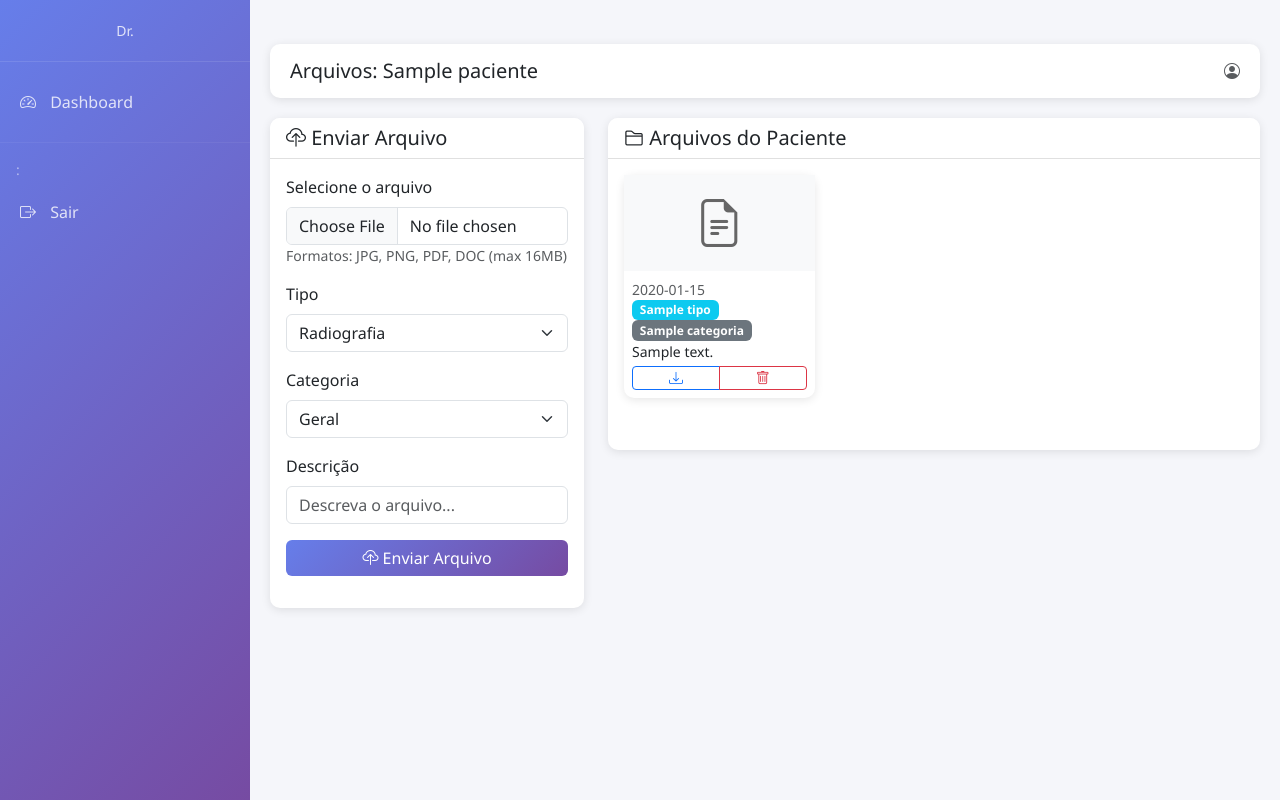
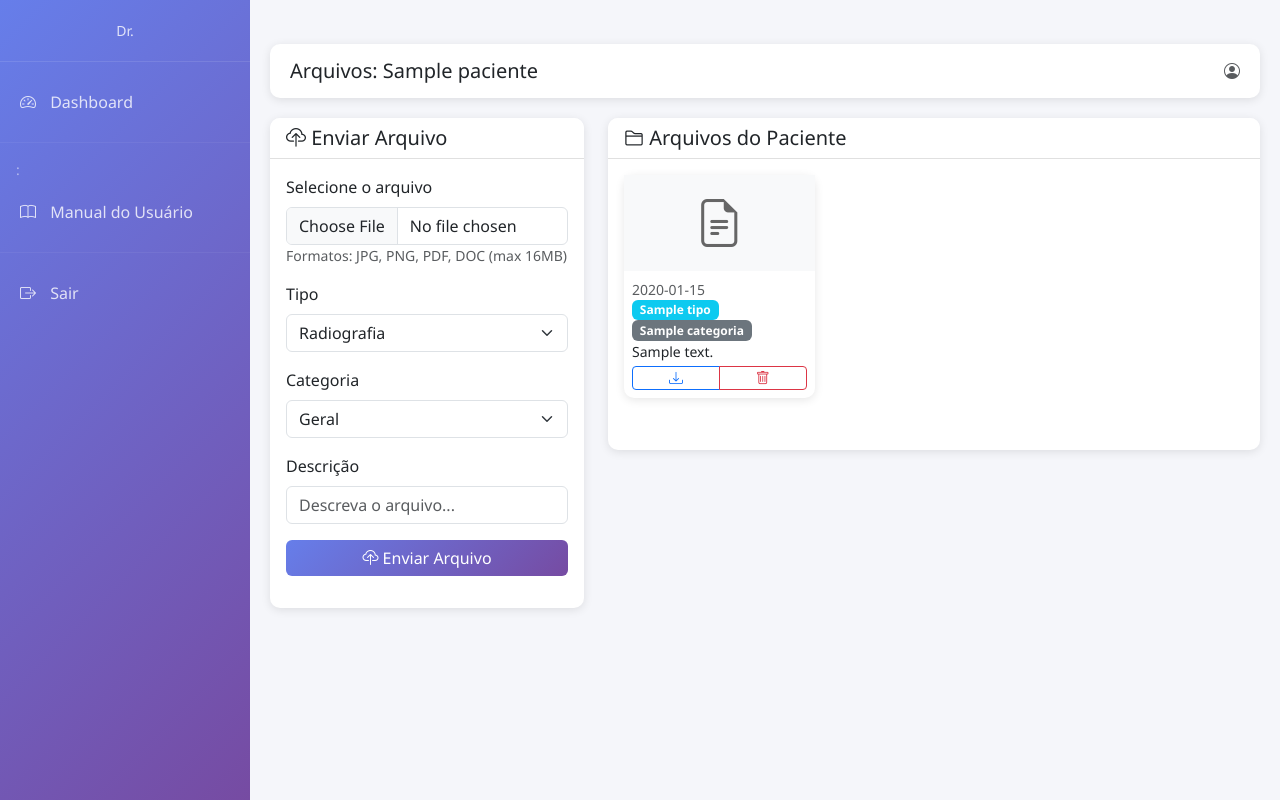
Before and after one commit to mileac/clinica-odontologica, a Python web app: template templates/arquivos.html in a window 1280 px wide. Run offline with Jinja, Linux system fonts and the light colour scheme; the template is opened without the code that fills it: most values are stand-ins (such as "Sample title", 1, 10 or a date in 2020).

Commit message:
Adicionar link do manual no menu

```diff
--- a/templates/base.html
+++ b/templates/base.html
@@ -226,9 +226,15 @@
                 <small class="text-white-50">{{ current_user.cargo }}: {{ current_user.nome_completo }}</small>
             </div>
 
-            <a class="nav-link" href="{{ url_for('logout') }}">
-                <i class="bi bi-box-arrow-right"></i> Sair
-            </a>
+            <a class="nav-link" href="https://github.com/mileac/clinica-odontologica/blob/main/MANUAL.md" target="_blank">
+				<i class="bi bi-book"></i> Manual do Usuário
+			</a>
+
+			<hr class="my-3" style="border-color: rgba(255,255,255,0.2);">
+
+			<a class="nav-link" href="{{ url_for('logout') }}">
+				<i class="bi bi-box-arrow-right"></i> Sair
+			</a>
         </nav>
     </div>
 
```
